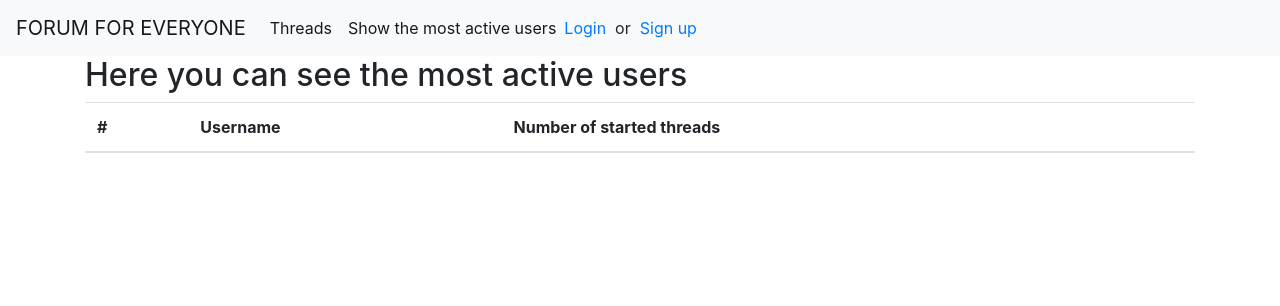
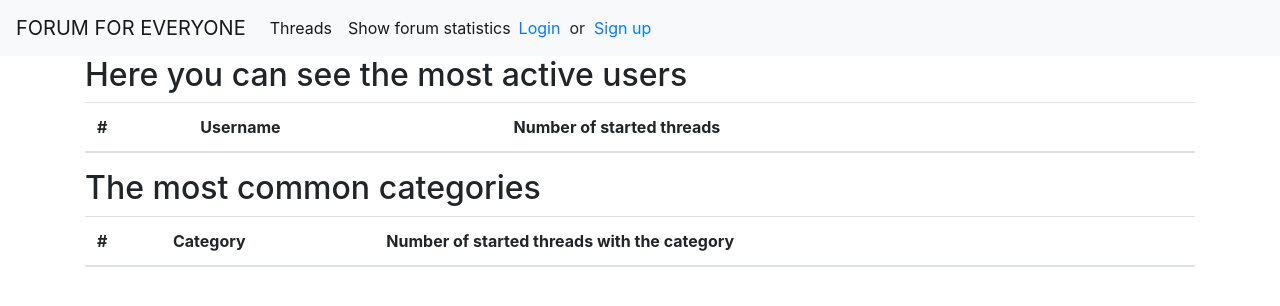
Before and after one commit to lehtoneo/keskustelufoorumi, a Flask app: page /basicstats in a window 1280 px wide. Shown: the top 306 px of the page. Run offline with Flask 2, Linux system fonts and the light colour scheme; data comes from the database, SQL or seed files in the repository; data that the repository does not hold is empty; some libraries are stand-ins or nearby versions.

Commit message:
add most common categories to basicstats page

```diff
--- a/application/__init__.py
+++ b/application/__init__.py
@@ -57,6 +57,8 @@ from application.comments import models
 from application.categories import models
 from application.categories.models import Category
 
+from application.roles import models
+
 from application.auth import models
 from application.auth import views
 
--- a/application/auth/models.py
+++ b/application/auth/models.py
@@ -13,7 +13,6 @@ class User(db.Model):
     name = db.Column(db.String(144), nullable=False)
     username = db.Column(db.String(144), nullable=False)
     password = db.Column(db.String(144), nullable=False)
-    role = db.Column(db.String(5), nullable=False)
 
     threads = db.relationship("Thread", backref="user")
 
@@ -35,8 +34,7 @@ class User(db.Model):
         return True
 
     def roles(self):
-        if(self.role == "ADMIN"):
-            return ["ADMIN"]
+
         return ["USER"]
 
     @staticmethod
@@ -50,7 +48,7 @@ class User(db.Model):
 
         table = []
         for row in res:
-            print(row[1])
+
             rank = len(table) + 1
             table.append({"username":row[0], "count":row[1], "rank":rank})
 
--- a/application/auth/views.py
+++ b/application/auth/views.py
@@ -39,7 +39,7 @@ def auth_registration():
 
     user = User(' ', form.username.data, form.password.data)
 
-    user.role = 'user'
+
 
     db.session().add(user)
     db.session().commit()
--- a/application/categories/models.py
+++ b/application/categories/models.py
@@ -1,4 +1,5 @@
 from application import db
+from sqlalchemy.sql import text
 
 class Category(db.Model):
     id = db.Column(db.Integer, primary_key=True)
@@ -15,4 +16,24 @@ class Category(db.Model):
             table.append((str(category.id), str(category.name)))
         if other is True:
             table.append(('other', 'other'))
+        else:
+            table.insert(0, ('All', 'All'))
         return table
+
+    @staticmethod
+    def most_common_categories():
+        stmt = text('SELECT name, COUNT(category.id) AS count FROM category'
+                     ' INNER JOIN Thread__Category ON (category.id == Thread__Category.category_id)'
+                     ' GROUP BY category.id'
+                     ' ORDER BY count DESC')
+        res = db.engine.execute(stmt)
+
+
+        table = []
+        for row in res:
+            print(row[1])
+            rank = len(table) + 1
+            table.append({"name":row[0], "count":row[1], "rank":rank})
+
+
+        return table
--- a/application/comments/models.py
+++ b/application/comments/models.py
@@ -30,5 +30,5 @@ class Comment(db.Model):
         table = []
         for row in res:
             table.append({"username":row[0], "comment_text":row[1], "posted":row[2], "user_id":row[3], "id":row[4]})
-        print(table)
+
         return table
--- a/application/statistics/views.py
+++ b/application/statistics/views.py
@@ -5,9 +5,10 @@ from flask_login import login_required, current_user
 
 from application.threads.models import Thread
 from application.auth.models import User
+from application.categories.models import Category
 
 @app.route("/basicstats", methods=["GET"])
 def stats_open():
     mostactive = User.most_active_users_threads()
-
-    return render_template("statistics/basicstats.html", mostactive = mostactive)
+    mostcommoncategories = Category.most_common_categories()
+    return render_template("statistics/basicstats.html", mostactive = mostactive, mostcommon = mostcommoncategories)
--- a/application/templates/layout.html
+++ b/application/templates/layout.html
@@ -19,7 +19,7 @@
       </li>
 
       <li class="nav-item active">
-        <a class="nav-link" href="{{ url_for('stats_open') }}">Show the most active users</a>
+        <a class="nav-link" href="{{ url_for('stats_open') }}">Show forum statistics</a>
       </li>
       {% if current_user.is_authenticated %}
       <li class="nav-item active">
--- a/application/templates/statistics/basicstats.html
+++ b/application/templates/statistics/basicstats.html
@@ -20,6 +20,28 @@
                 </tr>
             {% endfor %}
             </tbody>
+
+        </table>
+        <h2>The most common categories</h2>
+        <table class="table">
+
+            <thead>
+                <tr>
+                    <th scope="col">#</th>
+                    <th scope="col">Category </th>
+                    <th scope="col">Number of started threads with the category </th>
+                </tr>
+            </thead>
+            <tbody>
+                {% for category in mostcommon %}
+                <tr>
+                    <th scope="row"> {{ category.rank }}</th>
+                    <td>{{ category.name }}</td>
+                    <td>{{ category.count }}</td>
+                </tr>
+                {% endfor %}
+
+                </tbody>
         </table>
     </div>
 {% endblock %}
--- a/application/threads/views.py
+++ b/application/threads/views.py
@@ -20,6 +20,8 @@ def threads_index():
 @app.route("/threads/category", methods=["POST"])
 def threads_with_category():
     categoryform = CategoryForm(request.form, False)
+    if categoryform.categories.data == 'All':
+        return threads_index()
     return open_threads_with_category(categoryform.categories.data)
 
 @app.route("/threads/<category_id>", methods=["GET"])
```
